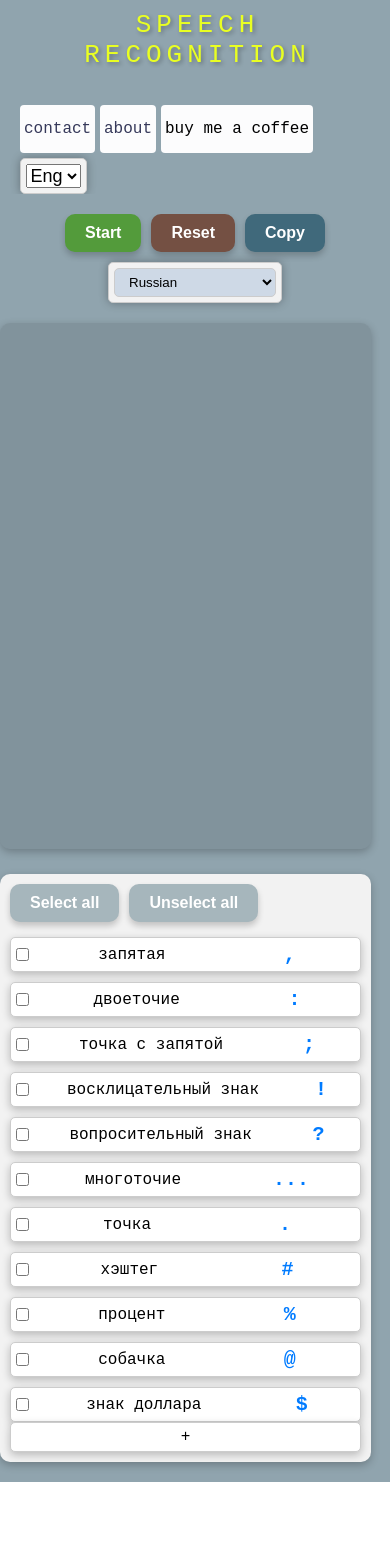
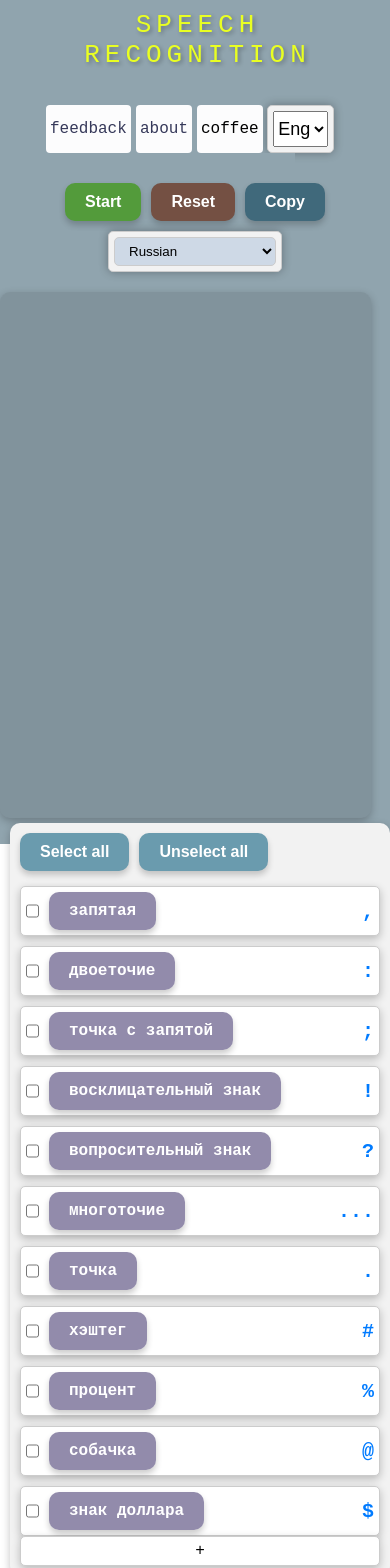
Before and after one commit to bogutskii/Speak2Text, a React (Create React App) app: page / in a window 390 px wide. Shown: the top 1568 px of the page. Before the commit the page ends 1482 px from the top, so only its background shows below. Built offline with nearby package versions, Linux system fonts and the light colour scheme.

Commit message:
responsive design v2

```diff
--- a/src/components/App.css
+++ b/src/components/App.css
@@ -9,9 +9,7 @@ html, body {
   display: flex;
   flex-direction: column;
   align-items: center;
-  /* justify-content: center; */
-  /* text-align: center; */
-  /* border-radius: 10px; */
+  height: 100vh;
 
 }
 .header {
@@ -19,8 +17,6 @@ html, body {
   width: 90%;
   justify-content: space-between;
   align-items: center;
-  /* flex-wrap: wrap; */
-
 }
 
 .logo-container {
@@ -82,11 +78,17 @@ background-color: #ddd;
 .glow-button.start {
   background-color: #539b3b;
 }
+.glow-button.start:hover {
+  background-color: #58a53e;
+}
 
 .glow-button.stop {
   background-color: #ff3d00;
   color: #ffffff;
   animation: pulse-shadow 1s infinite alternate;
+}
+.glow-button.stop:hover {
+  background-color: #ff0000;
 }
 
 .sm{
@@ -108,18 +110,29 @@ background-color: #ddd;
   background-color: #745043;
   color: #ffffff;
 }
+.reset:hover{
+  background-color: #7e6156;
+}
 
 .glow-button.copy {
   background-color: #40697b;
   color: #ffffff;
 }
+.copy:hover{
+  background-color: #598496;
+}
 .glow-button.regular {
-  background-color: #a6b6bc;
+  background-color: #6a9bae;
   color: #ffffff;
 }
-.transcript-container {
-  margin-bottom: 20px;
-  position: relative;
+.regular:hover{
+  background-color: #7ab0c5;
+}
+.todo{
+  background-color: #53487ba1;
+}
+.todo:hover{
+  background-color: #927fd9a1;
 }
 .glow-button.ukraine{
   background-image: linear-gradient(to bottom, rgb(0, 87, 183), rgb(255, 221, 0));
@@ -129,8 +142,12 @@ background-color: #ddd;
   display: flex;
   flex-wrap: wrap;
 }
+.recognition-container{
+  display: flex;
+  flex-direction: row;
+}
 .transcript-text {
-  width: 90vw;
+  width: 80vw;
   height: 60vh;
   background-color: rgba(0, 0, 0, 0.1);
   border: none;
@@ -156,8 +173,8 @@ background-color: #ddd;
   box-shadow: rgba(0, 0, 0, 0.24) 0px 3px 8px;
   display: flex;
   flex-direction: column;
-  width: 90vw;
   margin-bottom: 20px;
+  margin-left: 10px;
 }
 .options-header{
   display: flex;
@@ -184,8 +201,6 @@ background-color: #ddd;
 
 .option-label {
   display: flex;
-  flex-grow: 1;
-  align-items: center;
   gap: 10px;
 }
 
@@ -195,9 +210,13 @@ background-color: #ddd;
   margin: 0;
 }
 
+.option-name{
+  text-align: center;
+  margin-left: 10px;
+}
 .option-content {
   display: flex;
-  justify-content: space-around;
+  justify-content: space-between;
   align-items: center;
   flex-grow: 1;
 }
@@ -226,6 +245,15 @@ background-color: #ddd;
     box-shadow: 0px 0px 20px rgba(255, 0, 0, 0.8);
   }
 }
+
+.audio-visualizer{
+  display: flex;
+  justify-content: center;
+  margin-bottom: 10px;
+
+}
+
+
 .interface-language-toggle{
   display: flex;
   flex-direction: column;
@@ -321,7 +349,28 @@ background-color: #ddd;
   padding: 10px;
   margin-bottom: 15px;
   border: 1px solid #ccc;
-  border-radius: 4px;
+  border-radius: 10px;
+  transition: 150ms cubic-bezier(0.4,0,0.2,1);
+}
+
+.form-input:focus {
+  border: 1px solid #90a4ae;
+}
+
+/* .form-input:is (:focus, :valid) ~ .form-label {
+  transform:
+    translateY(-120px)
+    scale(0.7);
+  padding-inline: 0.3rem;
+
+} */
+
+.form-label{
+  position: absolute;
+  top: 1rem;
+  left: 1rem;
+  pointer-events: none;
+  transition: 150ms cubic-bezier(0.4,0,0.2,1);
 }
 
 .button-30 {
@@ -404,6 +453,20 @@ background-color: #ddd;
   border: 2px solid red;
 }
 
+@media (max-width: 1200px) {
+  .transcript-text {
+    width: 70vw;
+  }
+}
+
+@media (max-width: 768px) {
+  .transcript-text {
+    width: 90vw;
+  }
+  .recognition-container{
+    flex-direction: column;
+  }
+}
 @media (max-width: 950px) {
 .header{
     flex-wrap: wrap;
@@ -412,9 +475,7 @@ background-color: #ddd;
   .title {
     font-size: 26px;
   }
-  }
-
-
+}
 
 @media (max-width: 576px) {
   .app-logo {
@@ -432,6 +493,7 @@ background-color: #ddd;
   .interface-language-toggle{
     margin-top: 5px;
   }
+
 }
 /*
 @media (max-width: 320px) {
--- a/src/components/App.js
+++ b/src/components/App.js
@@ -3,6 +3,7 @@ import "./App.css";
 import Header from "./Header/Header";
 import MainContent from "./MainContent/MainContent";
 function App() {
+
   return (
     <div className="app-container">
       <Header />
--- a/src/components/Header/ContactUs.js
+++ b/src/components/Header/ContactUs.js
@@ -75,7 +75,7 @@ export const ContactUs = () => {
     <div className="contact-form-container">
       <form ref={form} onSubmit={sendEmail} className="contact-form">
         <div className="left-column">
-          <label>Name</label>
+          <label className="form-label">Name</label>
           <input
             type="text"
             name="user_name"
@@ -83,7 +83,7 @@ export const ContactUs = () => {
             value={userName}
             onChange={handleSetUserName}
           />
-          <label>Email</label>
+          <label className="form-label">Email</label>
           <input
             type="email"
             name="user_email"
@@ -93,7 +93,7 @@ export const ContactUs = () => {
           />
         </div>
         <div className="right-column">
-          <label>Message</label>
+          <label className="form-label">Message</label>
           <textarea
             name="message"
             className={`form-textarea ${!isMessageValid ? "invalid" : ""}`}
--- a/src/components/Header/Header.js
+++ b/src/components/Header/Header.js
@@ -8,7 +8,6 @@ export const Header = () => {
     <header className="header">
       <Title />
       <Menu />
-
     </header>
   );
 };
--- a/src/components/Header/Menu.js
+++ b/src/components/Header/Menu.js
@@ -17,7 +17,7 @@ export const Menu = () => {
   return (
     <div className="menu">
       <button className="button-30" onClick={() => openModal("contact")}>
-        contact
+        feedback
       </button>
       <button className="button-30" onClick={() => openModal("modal2")}>
         about
@@ -27,7 +27,7 @@ export const Menu = () => {
         className="button-30 black"
         href="https://www.buymeacoffee.com/bogutskii"
       >
-        buy me a coffee
+        coffee
       </a>
 
       <LanguageInterfaceToggle />
--- a/src/components/MainContent/AudioVisualizer.js
+++ b/src/components/MainContent/AudioVisualizer.js
@@ -72,6 +72,7 @@ const AudioVisualizer = ({ isListening }) => {
   }, [isListening]);
 
   return (
+    <div className="audio-visualizer">
       <div
         style={{
           width: "200px",
@@ -91,6 +92,7 @@ const AudioVisualizer = ({ isListening }) => {
         />
         <MicrophoneError volume={volume} />
       </div>
+    </div>
   );
 };
 
--- a/src/components/MainContent/MainContent.js
+++ b/src/components/MainContent/MainContent.js
@@ -10,9 +10,11 @@ export const MainContent = () => {
     <div>
       <AudioVisualizer />
       <ButtonContainer />
+      <Toast />
+      <div className="recognition-container">
       <SpeechRecognitionComponent />
-      <Toast />
       <RulesComponent />
+      </div>
     </div>
   );
 };
--- a/src/components/MainContent/RulesComponent.js
+++ b/src/components/MainContent/RulesComponent.js
@@ -47,11 +47,12 @@ const RulesComponent = ({
                 }
                 className="option-checkbox"
               />
+              </label>
               <div className="option-content">
-                <span className="option-name">{rule.name}</span>
+                <span className="option-name glow-button todo">{rule.name}</span>
                 <span className="option-symbol">{rule.symbol}</span>
               </div>
-            </label>
+
           </div>
         ))}
       </div>
--- a/src/components/MainContent/TranscriptTextArea.js
+++ b/src/components/MainContent/TranscriptTextArea.js
@@ -6,13 +6,11 @@ const TranscriptTextArea = ({ finalTranscript, updateFinalTranscript }) => {
     updateFinalTranscript(e.target.value);
   };
   return (
-    <div className="transcript-container">
       <textarea
         className="transcript-text"
         value={finalTranscript}
         onChange={textAreaOnChange}
       />
-    </div>
   );
 };
 
```
Lines whose indentation alone changed are shown as unchanged.
